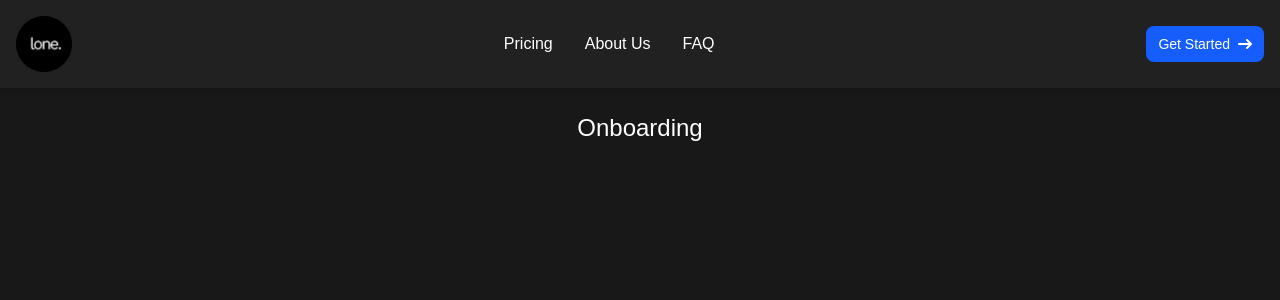
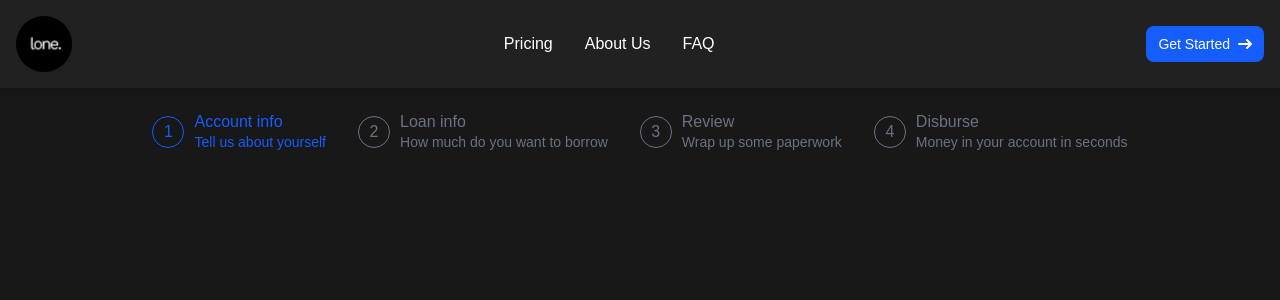
Before and after one commit to hakeem-jc/lone_2.0, a Next.js app: page /onboarding in a window 1280 px wide. Shown: the top 300 px of the page. Built offline with nearby package versions, Linux system fonts and the light colour scheme.

Commit message:
feat: Add stepper component to onboarding page

```diff
--- a/app/onboarding/page.tsx
+++ b/app/onboarding/page.tsx
@@ -1,11 +1,36 @@
 import Header from "@/app/components/Header";
+import Stepper from "@/app/components/ui/Stepper";
+
 
 const Page = () => {
   return (
     <main className="pt-24">
       <Header />
       <section className="flex flex-col gap-6 p-4">
-        <h1 className="text-2xl text-center">Onboarding</h1>
+        <Stepper
+            steps={[
+              {
+                title: "Account info",
+                description: "Tell us about yourself",
+                completed: true,
+              },
+              {
+                title: "Loan info",
+                description: "How much do you want to borrow",
+                completed: false,
+              },
+              {
+                title: "Review",
+                description: "Wrap up some paperwork",
+                completed: false,
+              },
+              {
+                title: "Disburse",
+                description: "Money in your account in seconds",
+                completed: false,
+              }
+            ]}
+          />
       </section>
     </main>
   );
```
